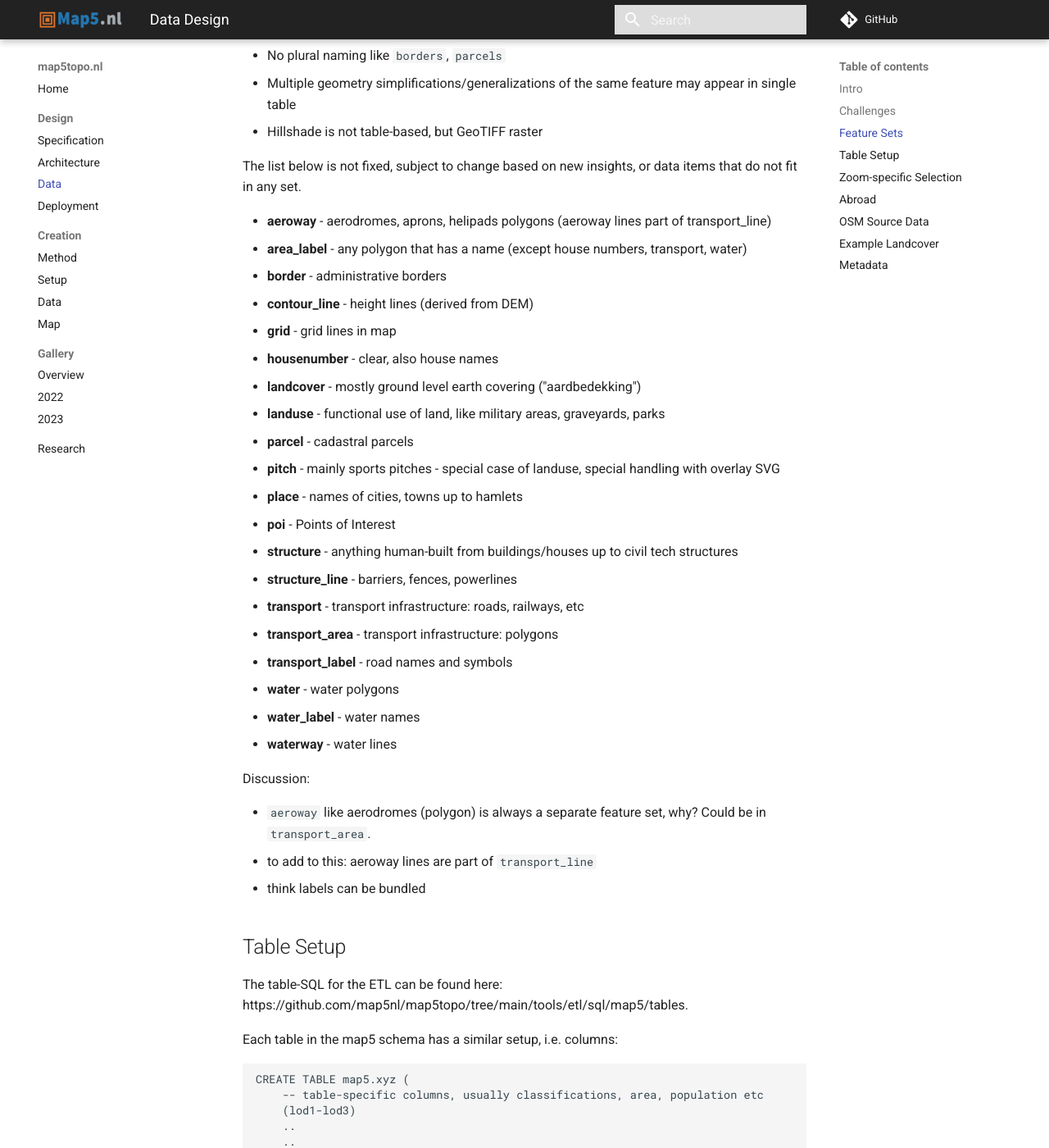
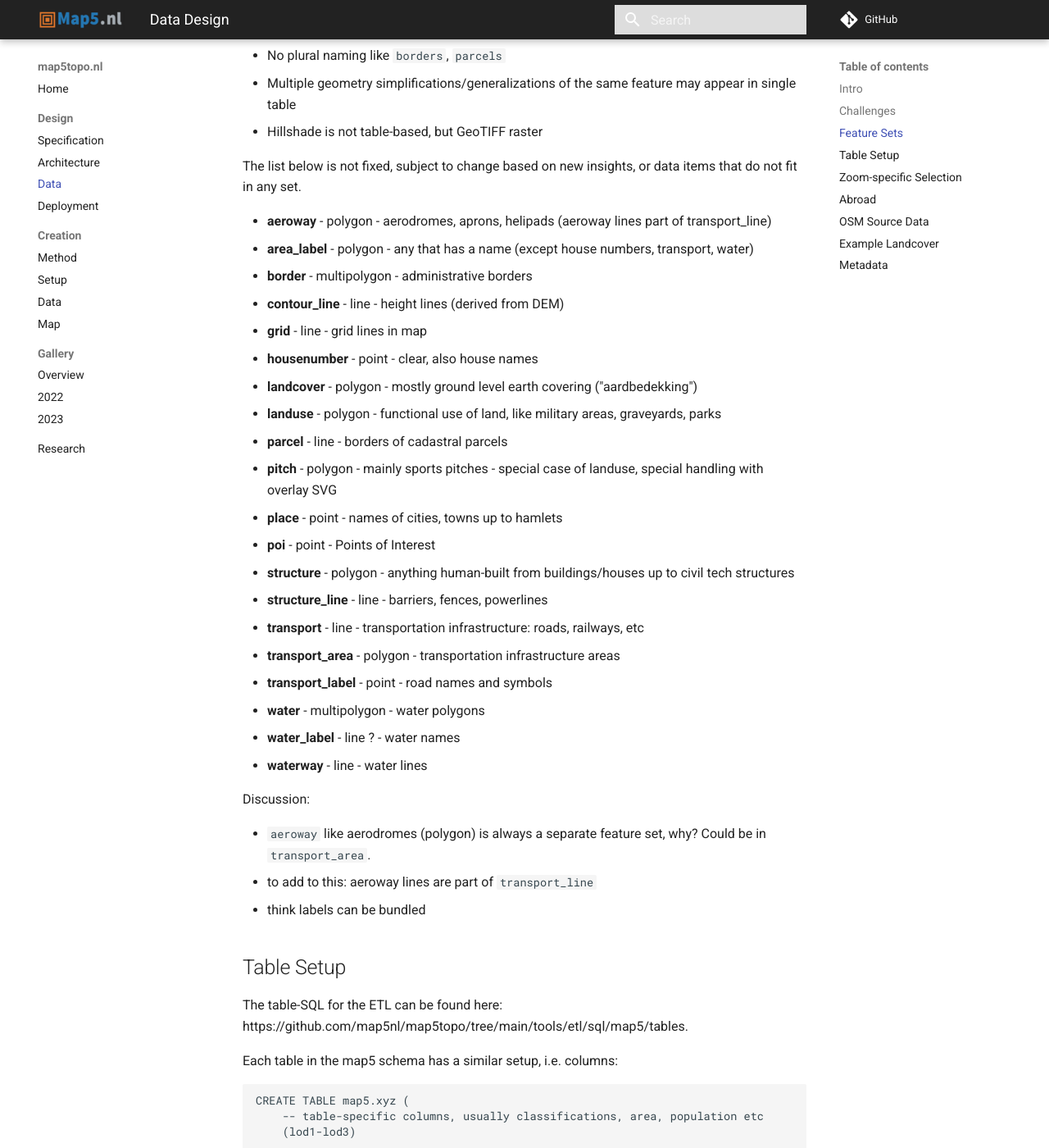
Before and after one commit to map5nl/map5topo.nl, an MkDocs documentation site: the page built from docs/src/design/data.md, in a window 1280 px wide and 1400 px high, scrolled down 1181 px. Shown: the whole window at 82% size. Built offline with MkDocs 1.6.1 and Material for MkDocs 9.7.7, drawn with Linux system fonts in a browser that asks for light colours; comment, search, counter and statistics services are not loaded.

Commit message:
update data sets and home page

```diff
--- a/docs/src/design/data.md
+++ b/docs/src/design/data.md
@@ -50,26 +50,26 @@ This is the list of feature sets. Criteria/guidelines:
 The list below is not fixed, subject to change based on new insights, or data items that do not
 fit in any set.
 
-* **aeroway**   - aerodromes, aprons, helipads polygons (aeroway lines part of transport_line)
-* **area_label** - any polygon that has a name (except house numbers, transport, water)
-* **border**  - administrative borders
-* **contour_line** - height lines (derived from DEM)
-* **grid**  - grid lines in map
-* **housenumber**  - clear, also house names
-* **landcover**  - mostly ground level earth covering ("aardbedekking")
-* **landuse**  - functional use of land, like military areas, graveyards, parks
-* **parcel** - cadastral parcels
-* **pitch** - mainly sports pitches  - special case of landuse, special handling with overlay SVG
-* **place** - names of cities, towns up to hamlets
-* **poi** - Points of Interest
-* **structure**  - anything human-built from buildings/houses up to civil tech structures
-* **structure_line**    - barriers, fences, powerlines
-* **transport**         - transport infrastructure: roads, railways, etc
-* **transport_area**    - transport infrastructure: polygons
-* **transport_label**   - road names and symbols
-* **water** - water polygons
-* **water_label**  - water names
-* **waterway** - water lines
+* **aeroway**   - polygon - aerodromes, aprons, helipads  (aeroway lines part of transport_line)
+* **area_label** - polygon - any  that has a name (except house numbers, transport, water)
+* **border**  - multipolygon - administrative borders
+* **contour_line** - line - height lines (derived from DEM)
+* **grid**  - line - grid lines in map
+* **housenumber**  - point - clear, also house names
+* **landcover**  - polygon - mostly ground level earth covering ("aardbedekking")
+* **landuse**  - polygon - functional use of land, like military areas, graveyards, parks
+* **parcel** - line - borders of cadastral parcels
+* **pitch** - polygon - mainly sports pitches  - special case of landuse, special handling with overlay SVG
+* **place** - point - names of cities, towns up to hamlets
+* **poi** - point - Points of Interest
+* **structure**  - polygon - anything human-built from buildings/houses up to civil tech structures
+* **structure_line**    - line -  barriers, fences, powerlines
+* **transport**         - line - transportation infrastructure: roads, railways, etc
+* **transport_area**    - polygon - transportation infrastructure areas
+* **transport_label**   - point - road names and symbols
+* **water** - multipolygon - water polygons
+* **water_label**  - line ? - water names
+* **waterway** - line - water lines
 
 Discussion:
 
```
Also changed, not shown: docs/src/index.md (+2 -2 lines).
